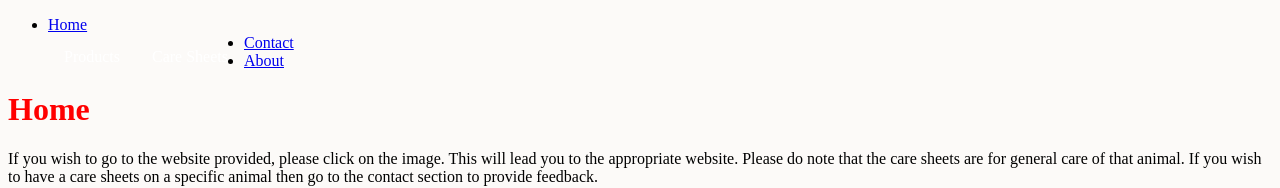
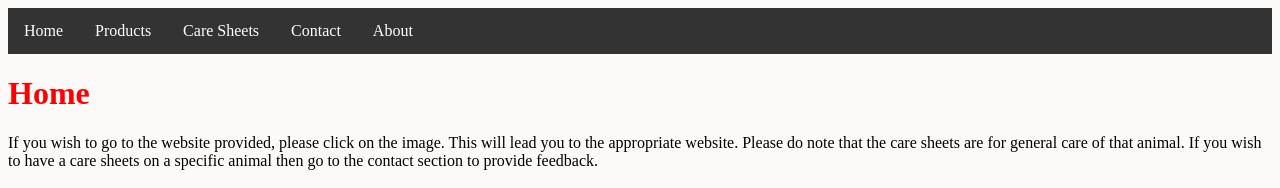
Before and after one commit to Sachiko33/CSE_2024_Website_Project, a plain HTML site: page index.html in a window 1280 px wide. Shown: the top 188 px of the page. Drawn offline with Linux system fonts and the light colour scheme.

Commit message:
Update styles.css

```diff
--- a/styles.css
+++ b/styles.css
@@ -3,20 +3,28 @@ body {
 }
 
 ul {
-  .navbar {
+  list-style-type: none;
+  margin: 0;
+  padding: 0;
   overflow: hidden;
   background-color: #333;
 }
 
-.navbar a {
+li {
   float: left;
-  font-size: 16px;
+}
+
+li a {
+  display: block;
   color: white;
   text-align: center;
   padding: 14px 16px;
   text-decoration: none;
 }
 
+li a:hover {
+  background-color: #111;
+}
 .dropdown {
   float: left;
   overflow: hidden;
```
